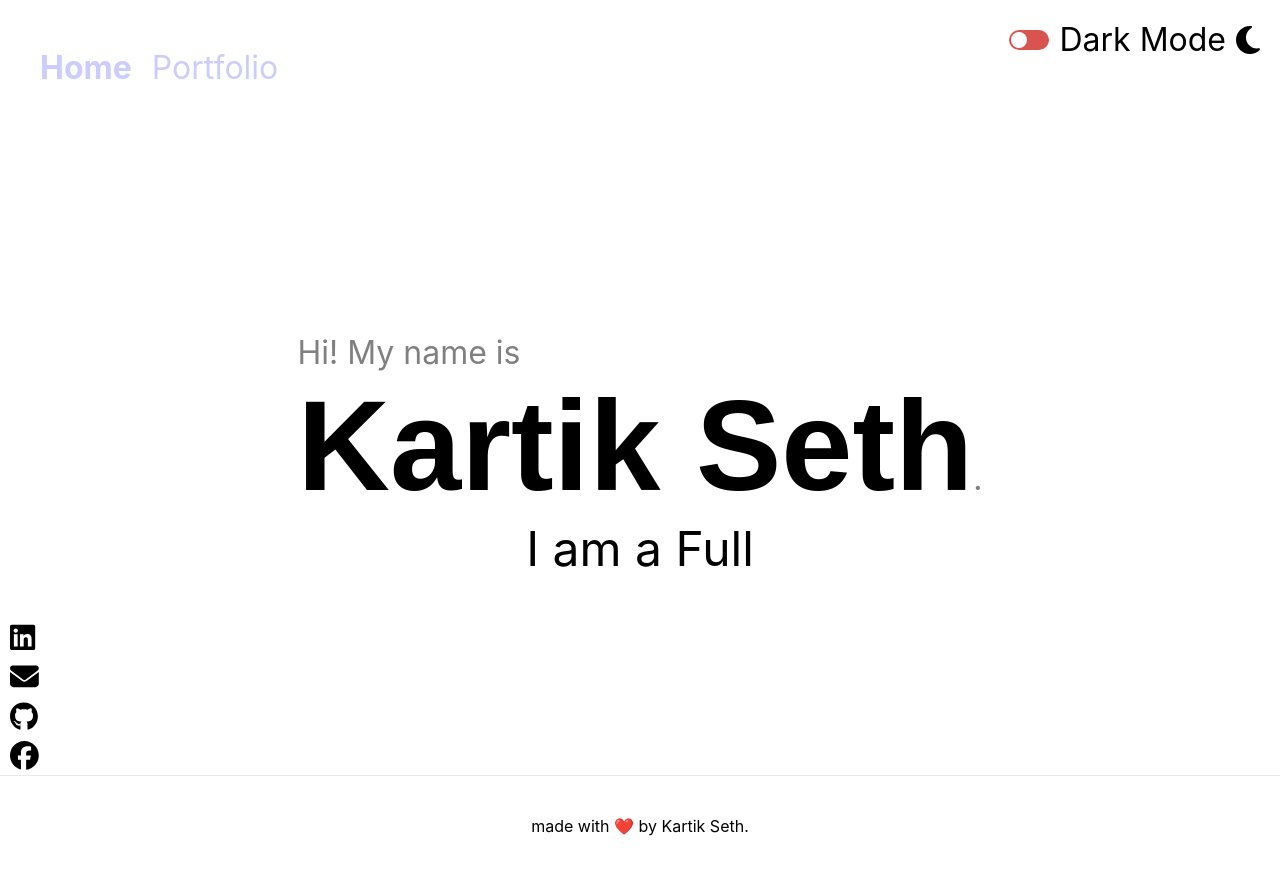
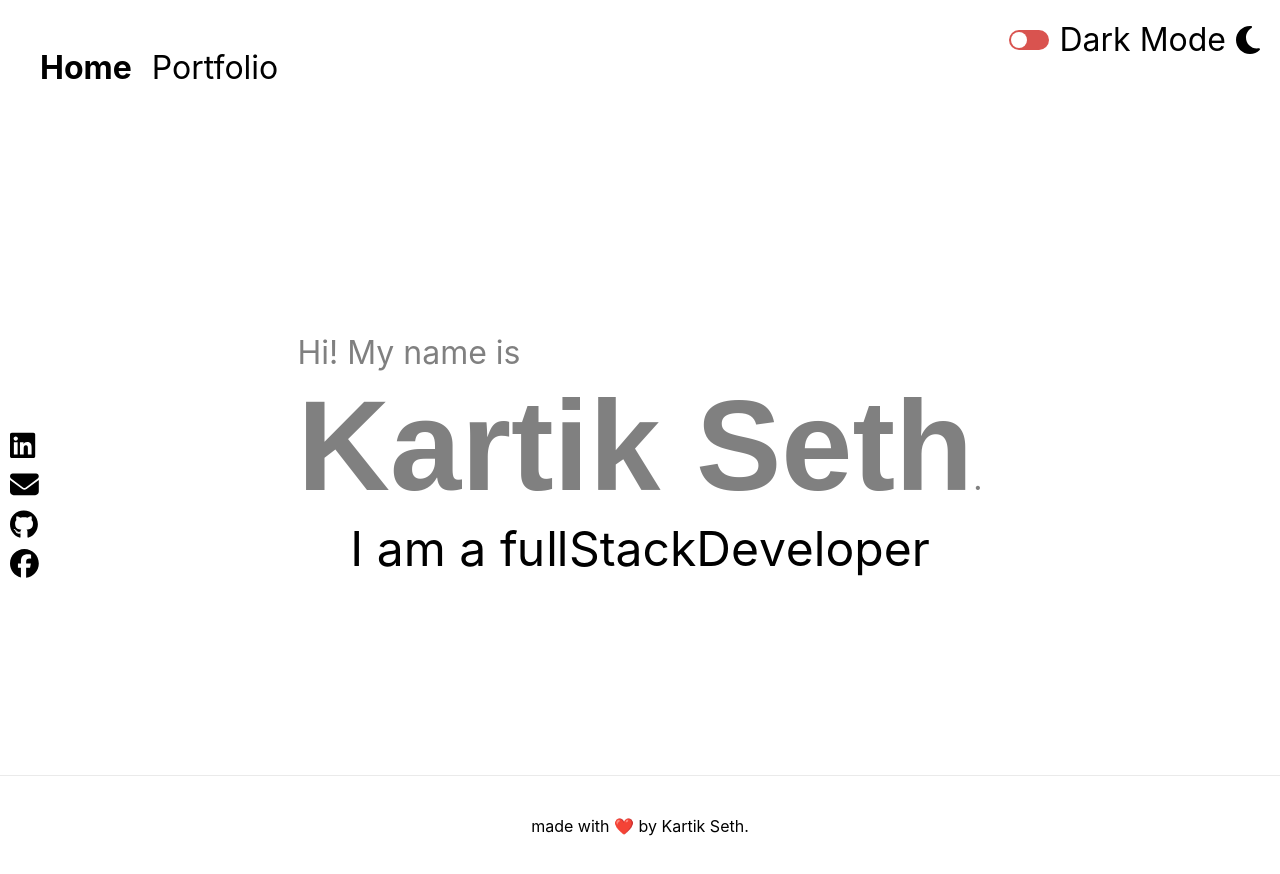
Before and after one commit to Kartik-ksks/Portfolio, a Next.js app: page / in a window 1280 px wide. Built offline with nearby package versions, Linux system fonts and the light colour scheme.

Commit message:
Beutification

```diff
--- a/components/Intro.jsx
+++ b/components/Intro.jsx
@@ -1,10 +1,37 @@
 import React, { useState, useEffect } from "react";
+import styles from "../css/PoppingAnimation.module.css";
+
+const PoppingAnimation = ({ text, delay = 200 }) => {
+  const [displayedText, setDisplayedText] = useState("");
+
+  useEffect(() => {
+    const timeoutIds = [];
+
+    for (let i = 0; i < text.length; i++) {
+      const timeoutId = setTimeout(() => {
+        setDisplayedText((prevText) => prevText + text[i]);
+      }, i * delay);
+
+      timeoutIds.push(timeoutId);
+    }
+
+    return () => {
+      timeoutIds.forEach((id) => clearTimeout(id));
+    };
+  }, [text, delay]);
+
+  return (
+    <div className={styles["popping-animation"]}>
+      {displayedText.split("").map((letter, index) => (
+        <span key={index} className={styles["popping-letter"]}>
+          {letter}
+        </span>
+      ))}
+    </div>
+  );
+};
 
 function Intro() {
-  const [text, setText] = useState("");
-  const [index, setIndex] = useState(0);
-  const speed = 90; // Adjust the typing speed
-
   const styles = {
     containerStyle: {
       minHeight: "80vh",
@@ -14,32 +41,8 @@ function Intro() {
       justifyContent: "center",
       alignItems: "center",
       transition: "background 0.5s ease", // Add a transition effect
-    }
-  }
-
-  const roles = [
-    "Full Stack Developer",
-    "Frontend Developer",
-    "Backend Developer",
-    // Add more roles as needed
-  ];
-
-  useEffect(() => {
-    const typeText = () => {
-      const currentRole = roles[index % roles.length];
-
-      if (text.length < currentRole.length) {
-        setText(currentRole.substring(0, text.length + 1));
-      } else {
-        setText(" ");
-        setIndex(index + 1);
-      }
-    };
-
-    const typingInterval = setInterval(typeText, speed);
-
-    return () => clearInterval(typingInterval);
-  }, [text, index, roles, speed]);
+    },
+  };
 
   return (
     <div>
@@ -49,7 +52,6 @@ function Intro() {
           <span
             style={{
               fontWeight: "bold",
-              color: "black",
               fontSize: "8rem",
               fontFamily: "Fantasy",
             }}
@@ -59,7 +61,12 @@ function Intro() {
           .
         </div>
         <div>
-          <div style={{ fontSize: "3rem" }}>I am a {text}</div>
+          <div style={{ fontSize: "3rem" }}>
+            <span>
+              I am a{" "}
+              <PoppingAnimation text="full Stack Developer" delay={100} />
+            </span>
+          </div>
         </div>
       </main>
     </div>
--- a/components/Navbar.jsx
+++ b/components/Navbar.jsx
@@ -34,7 +34,6 @@ function Navbar({ router }) {
       </div>
       <style jsx>{`
         .navbar {
-          color: black;
           padding: 1rem 0;
           font-size: 2rem;
         }
@@ -52,7 +51,6 @@ function Navbar({ router }) {
 
         .nav-item {
           margin-right: 20px;
-          color: #CCCCFF;
           text-decoration: none; /* Remove underline */
           transition: color 0.3s ease;
           cursor: pointer;
@@ -64,7 +62,6 @@ function Navbar({ router }) {
 
         .active {
           font-weight: bold;
-          color: #CCCCFF;
         }
       `}</style>
     </nav>
--- a/components/SideBar.jsx
+++ b/components/SideBar.jsx
@@ -21,7 +21,7 @@ export default function SideBar() {
   };
 
   return (
-    <div className="sidenav">
+    <div>
       <div
         style={{
           display: "flex",
@@ -29,6 +29,7 @@ export default function SideBar() {
           position: "fixed",
           bottom: "20px", // Adjust the distance from the bottom
           left: "10px",
+          paddingBottom: "15%"
         }}
       >
         <span style={{ marginBottom: "10px" }}>
--- /dev/null
+++ b/css/PoppingAnimation.module.css
@@ -0,0 +1,19 @@
+/* PoppingAnimation.module.css */
+
+.popping-animation {
+  display: inline-block;
+  overflow: hidden;
+  vertical-align: bottom;
+}
+
+.popping-letter {
+  display: inline-block;
+  opacity: 0;
+  animation: pop-in 0.5s ease forwards;
+}
+
+@keyframes pop-in {
+  to {
+    opacity: 1;
+  }
+}
--- a/pages/index.jsx
+++ b/pages/index.jsx
@@ -10,7 +10,9 @@ export default function Home() {
   const { theme, setTheme } = useTheme();
 
   useEffect(() => {
-    setTheme("light");
+    theme !== "system"?
+    setTheme(theme):
+    setTheme("light")
   }, [setTheme]);
 
   return (
--- a/pages/portfolio.jsx
+++ b/pages/portfolio.jsx
@@ -37,7 +37,6 @@ function portfolio() {
       </Head>
       <Navbar />
       <SideBar />
-      <Portfolio />
       <motion.div
         className="container"
         variants={attributes}
@@ -46,6 +45,7 @@ function portfolio() {
         animate="visible"
       >
         <Experience />
+        <Portfolio />
       </motion.div>
       <Footer />
     </div>
```
Also changed, not shown: components/Cardcomponent.jsx (+4 -5 lines), components/Experience.jsx (+14 -3 lines), components/Portfolio.jsx (+3 -6 lines).
